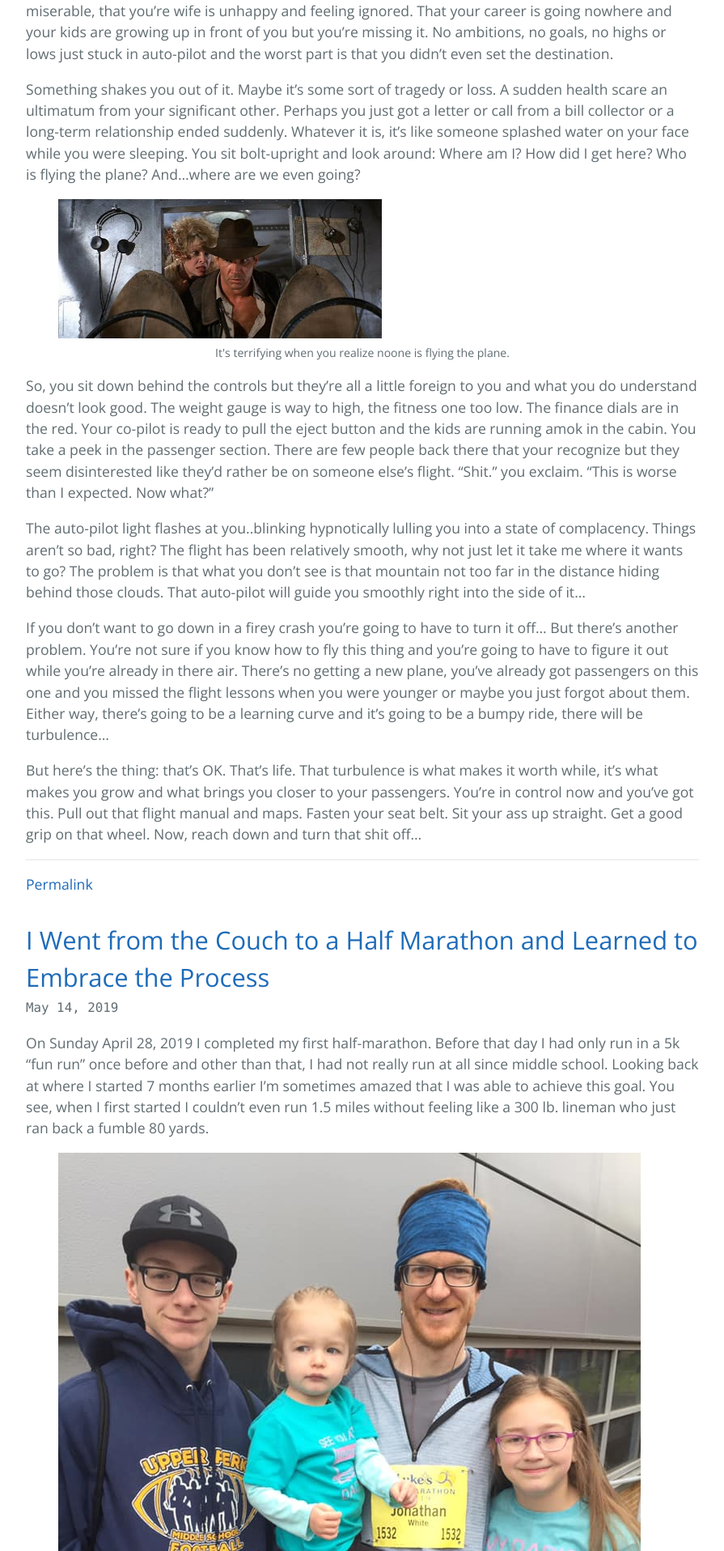
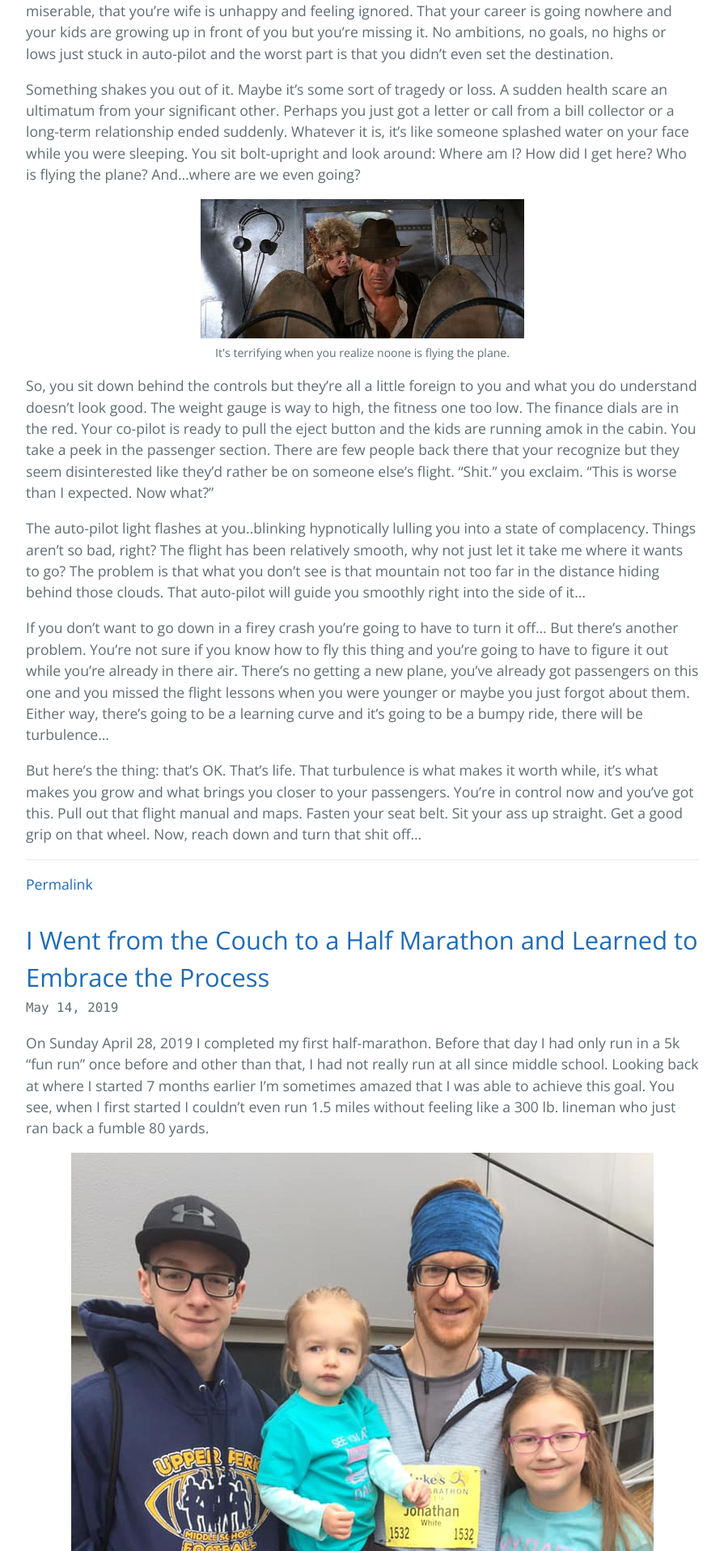
Before and after one commit to jjwhite/jjwhite.github.io, a Jekyll site: the page built from index.html, in a window 1280 px wide. Shown: the part 611-2527 px from the top of the page at 81% size, without its empty margins (192-1087 px from the left). Built offline with Jekyll 4.4.1, drawn with Linux system fonts in a browser that asks for light colours; the list of posts is cut into pages by our own code.

Commit message:
Update custom.css

```diff
--- a/css/custom.css
+++ b/css/custom.css
@@ -3,6 +3,7 @@ h3.post-title { margin-bottom: 0px !important;}
 h3 a.post-link {font-size:1.5em;}
 .post-date {font-family: consolas; font-size:0.9em;}
 figcaption {font-size:0.8em; text-decoration:italic; text-align:center;}
+figure.image {text-align:center;}
 
 /*books page*/
 div.books {display: grid; grid-row-gap:2em;  grid-template-columns: repeat(auto-fill, minmax(10em, 1fr));}
```
